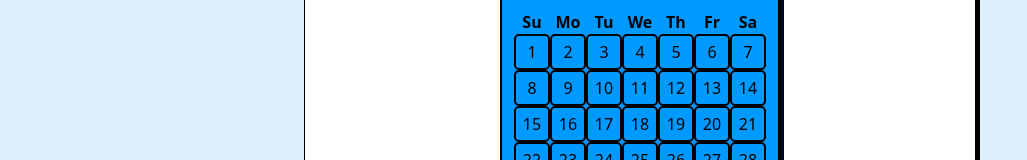
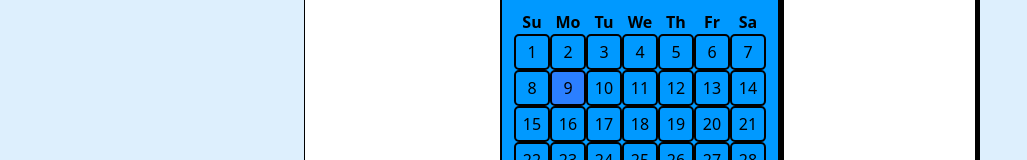
Before and after one commit to SidmoGoesBrrr/weschedule, a Next.js app: page /eventcreator in a window 1280 px wide. Shown: the part 573-733 px from the top of the page, without its empty margins (0-1027 px from the left). Built offline with nearby package versions, Linux system fonts and the light colour scheme.

Commit message:
changed todays date to diff color

```diff
--- a/components/ui/calendar.tsx
+++ b/components/ui/calendar.tsx
@@ -31,7 +31,7 @@ function Calendar({ className, showOutsideDays = true, ...props }: CalendarProps
         table: "w-full border-collapse space-y-1",
         day_button: "size-9 p-0 font-base aria-selected:opacity-100 rounded-base border-2 border-border cursor-pointer transition-all duration-150 hover:bg-main/20 hover:border-black hover:scale-110",
         selected: "bg-black! text-white! rounded-base",
-        today: "bg-main text-foreground! rounded-base",
+        today: "bg-blue-500 text-foreground! rounded-base",
         outside: "text-foreground opacity-50 aria-selected:bg-none",
         disabled: "text-foreground opacity-50",
         range_start: "day-range-start bg-black! text-white! rounded-base",
```
